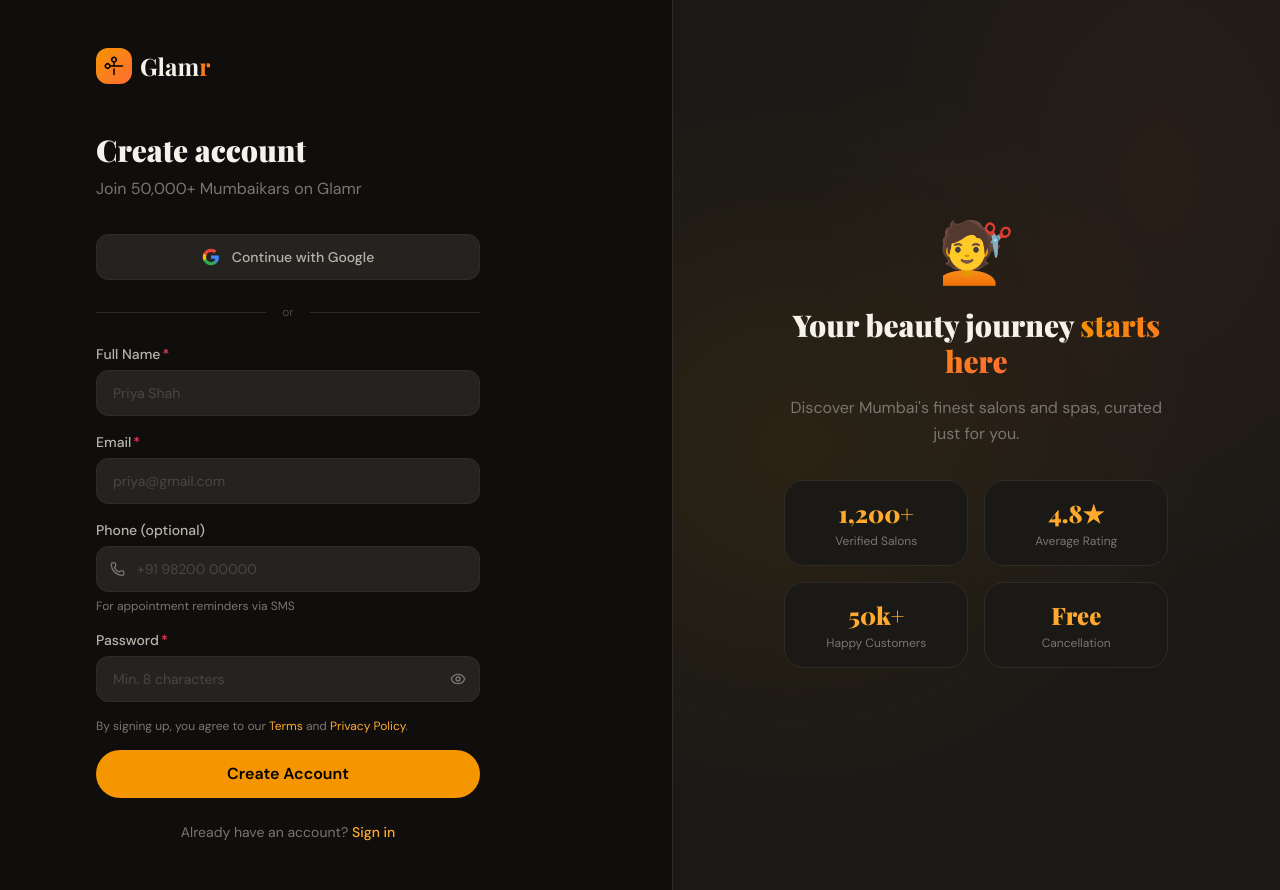
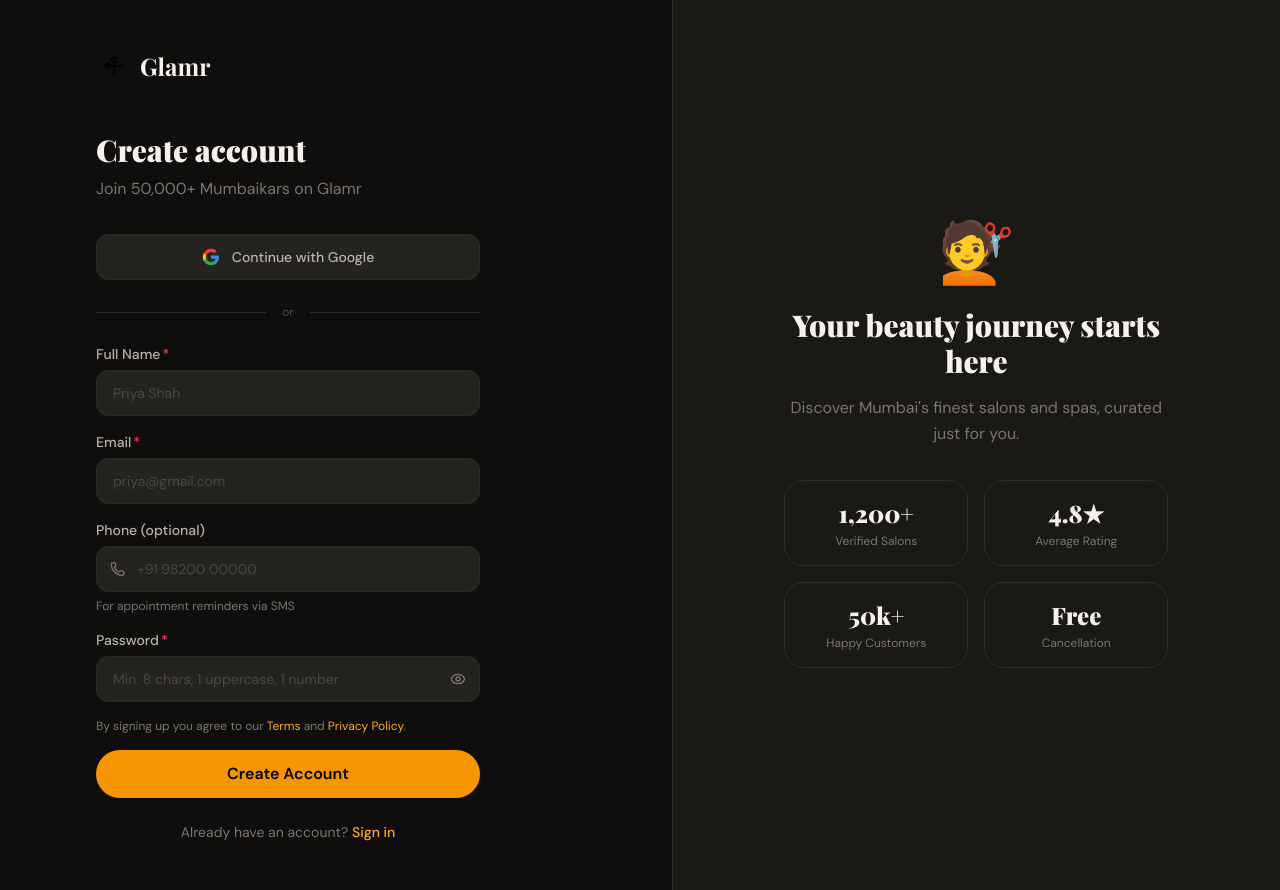
Before and after one commit to bhaktas484-web/mumbai-salon-marketplace, a Next.js app in the folder apps/web/: page /signup in a window 1280 px wide. Built offline with nearby package versions, Linux system fonts and the light colour scheme; a web font is replaced by a local one.

Commit message:
new codes

```diff
--- a/apps/web/src/app/(auth)/signup/page.tsx
+++ b/apps/web/src/app/(auth)/signup/page.tsx
@@ -6,54 +6,42 @@
 import { Eye, EyeOff, Scissors, Phone } from "lucide-react";
 import { Button } from "@/components/ui/Button";
 import { Input }  from "@/components/ui/Input";
+import { useAuthStore } from "@/store/authStore";
 
 export default function SignupPage() {
-  const router = useRouter();
-  const [form, setForm]        = useState({ name:"", email:"", phone:"", password:"" });
+  const router     = useRouter();
+  const signupStore = useAuthStore((s) => s.signup);
+
+  const [form, setForm]        = useState({ name: "", email: "", phone: "", password: "" });
   const [showPass, setShowPass] = useState(false);
-  const [loading, setLoading]  = useState(false);
-  const [error, setError]      = useState<string | null>(null);
+  const [loading,  setLoading]  = useState(false);
+  const [error,    setError]    = useState<string | null>(null);
 
   const set = (k: keyof typeof form) =>
     (e: React.ChangeEvent<HTMLInputElement>) =>
-      setForm(p => ({ ...p, [k]: e.target.value }));
+      setForm((p) => ({ ...p, [k]: e.target.value }));
 
   const handleSubmit = async (e: React.FormEvent) => {
     e.preventDefault();
     setError(null);
+
+    /* Client-side password hint */
+    if (form.password.length < 8) { setError("Password must be at least 8 characters"); return; }
+    if (!/[A-Z]/.test(form.password)) { setError("Password must contain at least 1 uppercase letter"); return; }
+    if (!/[0-9]/.test(form.password)) { setError("Password must contain at least 1 number"); return; }
+
     setLoading(true);
-
     try {
-      const res = await fetch("/api/auth/signup", {
-        method:  "POST",
-        headers: { "Content-Type": "application/json" },
-        body: JSON.stringify({
-          name:     form.name,
-          email:    form.email,
-          password: form.password,
-          phone:    form.phone || undefined,
-          role:     "customer",
-        }),
+      await signupStore({
+        name:     form.name,
+        email:    form.email,
+        password: form.password,
+        phone:    form.phone || undefined,
+        role:     "customer",
       });
-
-      const data = await res.json() as {
-        success: boolean;
-        message?: string;
-        data?: { accessToken: string; user: Record<string, unknown> };
-      };
-
-      if (!res.ok || !data.success) {
-        setError(data.message ?? "Signup failed. Please try again.");
-        return;
-      }
-
-      if (data.data?.accessToken) {
-        localStorage.setItem("accessToken", data.data.accessToken);
-      }
-
       router.push("/");
-    } catch {
-      setError("Network error. Make sure the backend is running.");
+    } catch (err) {
+      setError((err as Error).message ?? "Signup failed. Please try again.");
     } finally {
       setLoading(false);
     }
@@ -64,10 +52,13 @@
       {/* ── Left: Form ──────────────────────────────── */}
       <div className="flex-1 flex flex-col justify-center px-6 py-12 lg:px-16 xl:px-24">
         <Link href="/" className="flex items-center gap-2 mb-12 w-fit">
-          <div className="w-9 h-9 rounded-xl bg-gradient-brand flex items-center justify-center">
-            <Scissors size={18} className="text-black rotate-45" />
+          <div className="w-9 h-9 rounded-xl flex items-center justify-center text-black"
+            style={{ background: "var(--gold)" }}>
+            <Scissors size={18} className="rotate-45" />
           </div>
-          <span className="font-display font-bold text-2xl">Glam<span className="text-gradient-gold">r</span></span>
+          <span className="font-display font-bold text-2xl">
+            Glam<span style={{ color: "var(--gold)" }}>r</span>
+          </span>
         </Link>
 
         <div className="max-w-sm w-full">
@@ -91,27 +82,11 @@
           )}
 
           <form onSubmit={handleSubmit} className="space-y-4">
+            <Input label="Full Name"        value={form.name}     onChange={set("name")}     placeholder="Priya Shah"           required />
+            <Input label="Email" type="email" value={form.email}  onChange={set("email")}    placeholder="priya@gmail.com"      required autoComplete="email" />
             <Input
-              label="Full Name"
-              value={form.name}
-              onChange={set("name")}
-              placeholder="Priya Shah"
-              required
-            />
-            <Input
-              label="Email"
-              type="email"
-              value={form.email}
-              onChange={set("email")}
-              placeholder="priya@gmail.com"
-              required
-              autoComplete="email"
-            />
-            <Input
-              label="Phone (optional)"
-              type="tel"
-              value={form.phone}
-              onChange={set("phone")}
+              label="Phone (optional)" type="tel"
+              value={form.phone} onChange={set("phone")}
               placeholder="+91 98200 00000"
               leftIcon={<Phone size={15} />}
               hint="For appointment reminders via SMS"
@@ -119,18 +94,16 @@
             <Input
               label="Password"
               type={showPass ? "text" : "password"}
-              value={form.password}
-              onChange={set("password")}
-              placeholder="Min. 8 characters"
+              value={form.password} onChange={set("password")}
+              placeholder="Min. 8 chars, 1 uppercase, 1 number"
               required
-              rightIcon={showPass ? <EyeOff size={16}/> : <Eye size={16}/>}
-              onRightIconClick={() => setShowPass(p => !p)}
+              rightIcon={showPass ? <EyeOff size={16} /> : <Eye size={16} />}
+              onRightIconClick={() => setShowPass((p) => !p)}
             />
 
             <p className="text-xs text-ink-muted">
-              By signing up, you agree to our{" "}
-              <Link href="/terms" className="text-brand-400 hover:underline">Terms</Link>
-              {" "}and{" "}
+              By signing up you agree to our{" "}
+              <Link href="/terms" className="text-brand-400 hover:underline">Terms</Link>{" "}and{" "}
               <Link href="/privacy" className="text-brand-400 hover:underline">Privacy Policy</Link>.
             </p>
 
@@ -150,22 +123,22 @@
 
       {/* ── Right panel ─────────────────────────────── */}
       <div className="hidden lg:flex flex-1 items-center justify-center bg-surface-card border-l border-surface-border p-16 relative overflow-hidden">
-        <div className="absolute inset-0 bg-mesh-gold" />
+        <div className="absolute inset-0" style={{ background: "var(--mesh-gold, var(--surface-card))" }} />
         <div className="relative z-10 text-center max-w-sm">
           <div className="text-6xl mb-6">💇</div>
           <h2 className="font-display font-black text-3xl mb-4">
-            Your beauty journey <span className="text-gradient-gold">starts here</span>
+            Your beauty journey <span style={{ color: "var(--gold)" }}>starts here</span>
           </h2>
           <p className="text-ink-muted">Discover Mumbai&apos;s finest salons and spas, curated just for you.</p>
           <div className="mt-8 grid grid-cols-2 gap-4">
             {[
-              { label:"1,200+", sub:"Verified Salons" },
-              { label:"4.8★",   sub:"Average Rating" },
-              { label:"50k+",   sub:"Happy Customers" },
-              { label:"Free",   sub:"Cancellation" },
-            ].map(({label,sub}) => (
+              { label: "1,200+", sub: "Verified Salons"  },
+              { label: "4.8★",   sub: "Average Rating"   },
+              { label: "50k+",   sub: "Happy Customers"  },
+              { label: "Free",   sub: "Cancellation"     },
+            ].map(({ label, sub }) => (
               <div key={sub} className="card p-4 text-center">
-                <p className="font-display font-black text-2xl text-brand-400">{label}</p>
+                <p className="font-display font-black text-2xl" style={{ color: "var(--gold)" }}>{label}</p>
                 <p className="text-xs text-ink-muted mt-1">{sub}</p>
               </div>
             ))}
```
